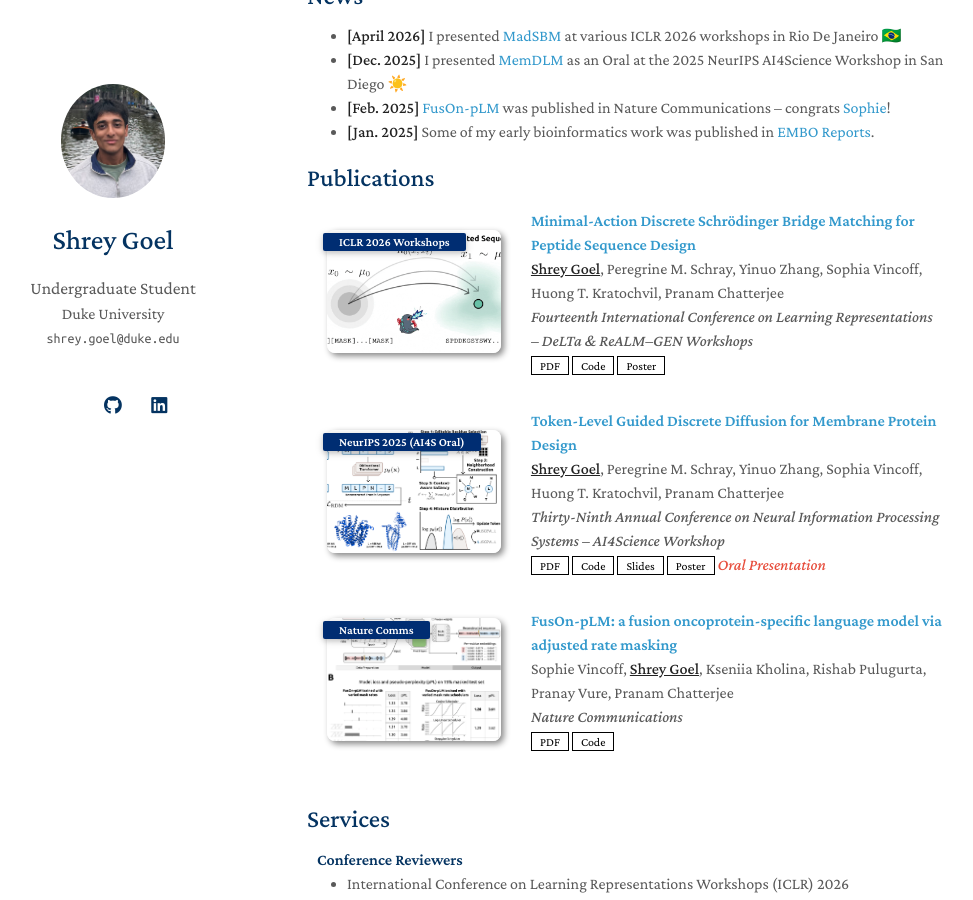
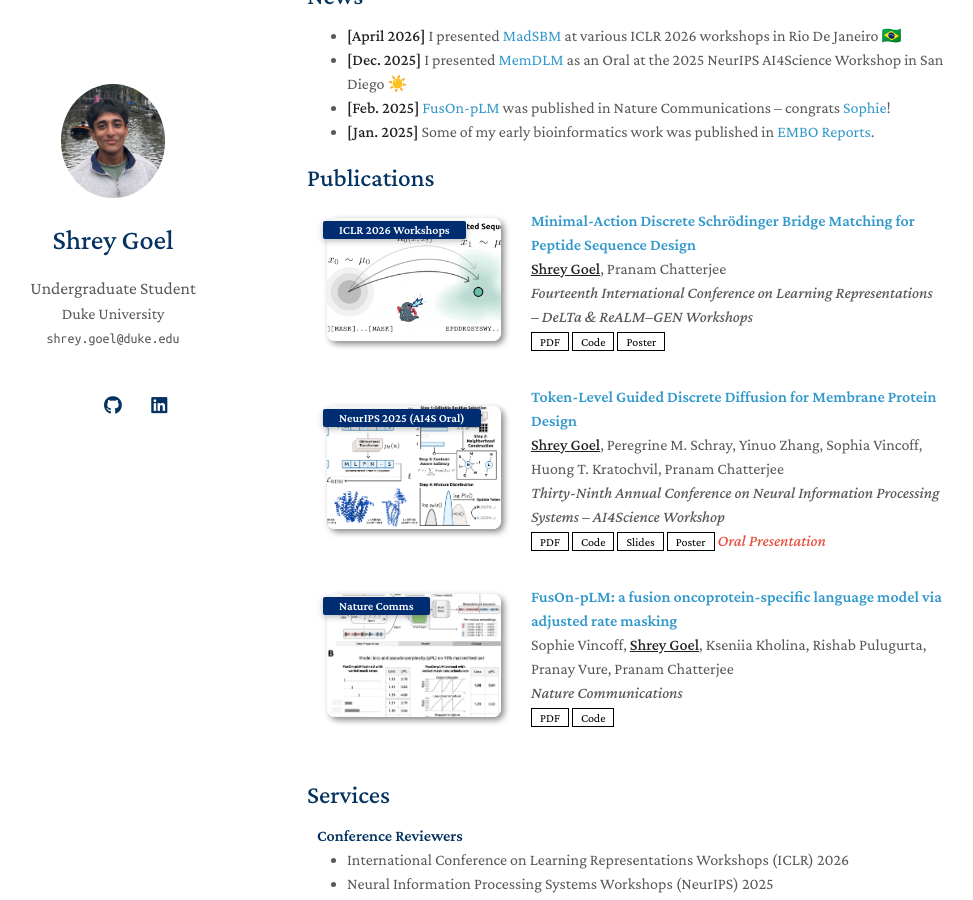
Before and after one commit to shreygoel09/shreygoel09.github.io, a Jekyll site: the page built from index.md, in a window 1280 px wide and 900 px high, scrolled down 447 px. Shown: the whole window, without its empty margins (163-1136 px from the left). Built offline with Jekyll 4.4.1, drawn with Linux system fonts in a browser that asks for light colours; a style sheet for code colours, icons or effects is not loaded; our own code applies the rules of GitHub Pages for plain Markdown files.

Commit message:
Update publications.yml

```diff
--- a/_data/publications.yml
+++ b/_data/publications.yml
@@ -1,7 +1,7 @@
 main:
 
   - title: "Minimal-Action Discrete Schrödinger Bridge Matching for Peptide Sequence Design"
-    authors: <strong><u>Shrey Goel</u></strong>, Peregrine M. Schray, Yinuo Zhang, Sophia Vincoff, Huong T. Kratochvil, Pranam Chatterjee
+    authors: <strong><u>Shrey Goel</u></strong>, Pranam Chatterjee
     conference_short: ICLR 2026 Workshops
     conference: Fourteenth International Conference on Learning Representations – DeLTa & ReALM–GEN Workshops
     pdf: https://openreview.net/forum?id=94KB26ww3D
```
